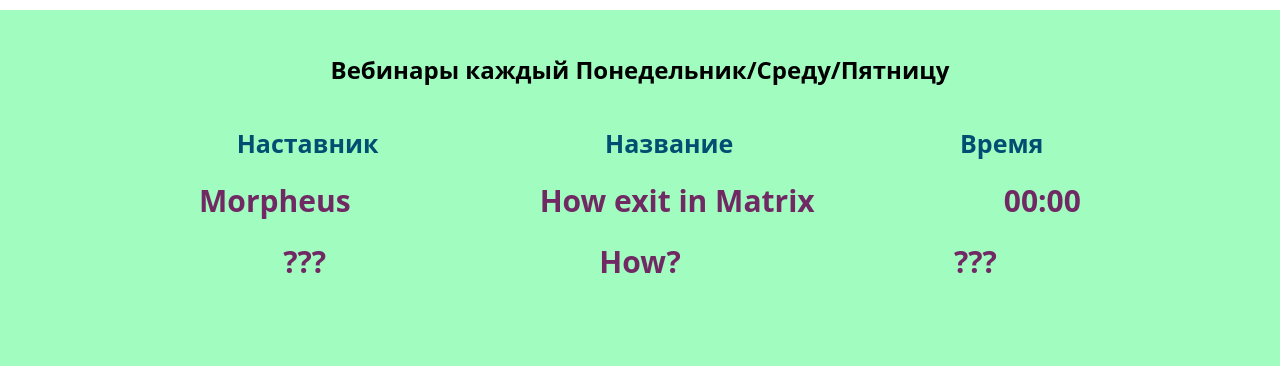
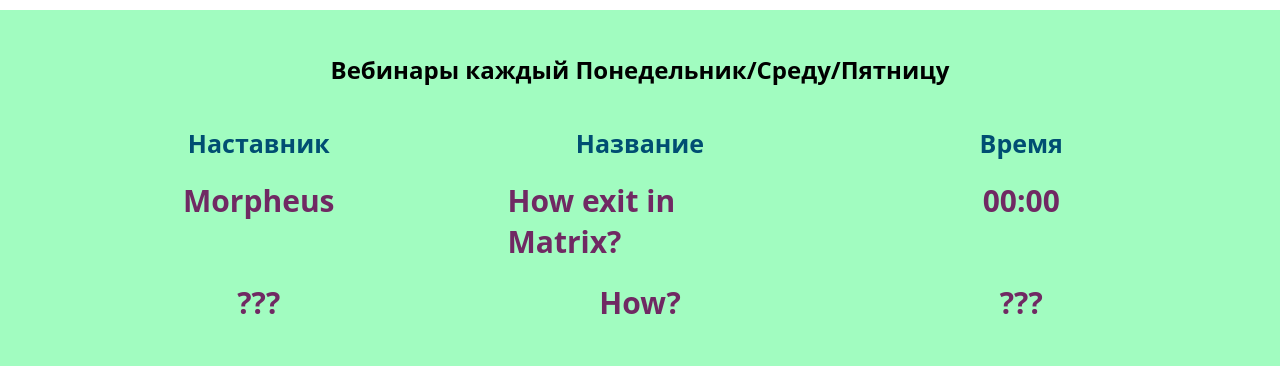
Before and after one commit to BigVadya/Portfolio-Curriculum-vitae, a plain HTML site: page Site#3/index.html in a window 1280 px wide. Shown: the part 2520-2893 px from the top of the page. Drawn offline with Linux system fonts and the light colour scheme.

Commit message:
Repair Site#3

```diff
--- a/Site#3/index.html
+++ b/Site#3/index.html
@@ -132,7 +132,7 @@
 
 			<div class="middle">
 				<div class="middle-case">Morpheus</div>
-				<div class="middle-case">How exit in Matrix</div>
+				<div class="middle-case">How exit in Matrix?</div>
 				<div class="middle-case">00:00</div>
 			</div>
 			<div class="middle">
--- a/Site#3/style.css
+++ b/Site#3/style.css
@@ -277,6 +277,9 @@ body{
     padding: 10px;
 }
 .up span{
+    display: flex;
+    justify-content: center;
+    width: 265px;
     color: #004E72;
     font-size: 25px;
     font-weight: 600;
@@ -289,7 +292,9 @@ body{
 }
 
 .middle-case{
-
+    display: flex;
+    justify-content: center;
+    width: 265px;
     font-size: 30px;
     font-weight: 600;
     color: #702963;
```
